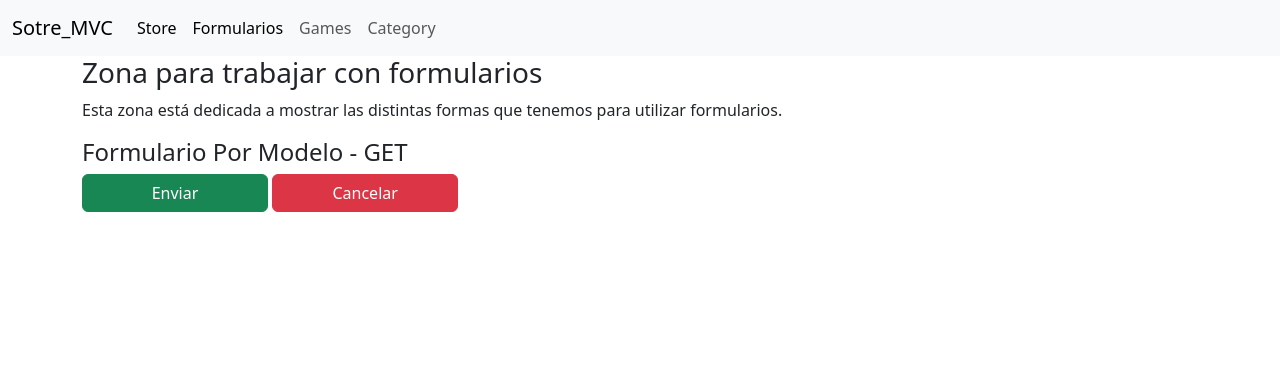
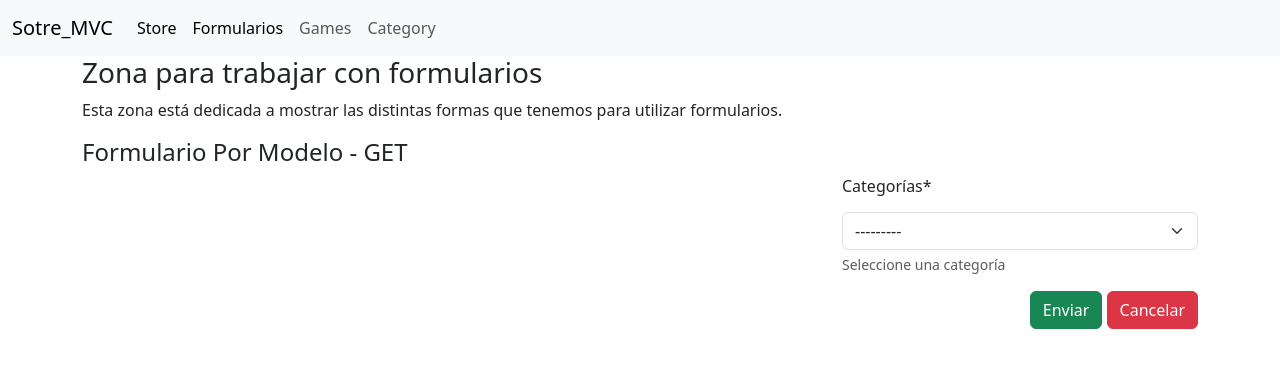
Before and after one commit to BadiaValdes/django-curso-fab, a Django app: page /forms/model in a window 1280 px wide. Shown: the top 368 px of the page. Run offline with Django 4.2, Linux system fonts and the light colour scheme; parts of the project's set-up code (start-up, migrations or seed data) failed here and were passed over; some libraries are stand-ins or nearby versions.

Commit message:
feat: model form

```diff
--- a/store/st_mvc/forms/forms.py
+++ b/store/st_mvc/forms/forms.py
@@ -1,7 +1,11 @@
 from django import forms
 from ..auxiliar.constants import length_error, START_UPPER_CASE
 from ..auxiliar.validators import validate_first_letter_uppercase
-from ..models import VideoGames
+from ..models import VideoGames, Category
+
+# Cripsy
+from crispy_forms.helper import FormHelper
+from crispy_forms.layout import Layout, Submit, Field as F, HTML, Row, Column
 
 
 class ParamForm(forms.Form):
@@ -13,18 +17,16 @@ class ParamForm(forms.Form):
         label='Título',
         required=True)
     message = forms.CharField(
-        widget=forms.TextInput(attrs={'class':'form-control'}),
+        widget=forms.TextInput(attrs={'class': 'form-control'}),
         max_length=100,
         help_text='Introduza el mensaje',
         label='Mensaje',
-        error_messages={'upper_case':START_UPPER_CASE},
-        validators=[validate_first_letter_uppercase],)
+        error_messages={'upper_case': START_UPPER_CASE},
+        validators=[validate_first_letter_uppercase], )
 
     def is_valid(self):
         print("El formulario es valido")
         return super().is_valid()
-
-
 
     def clean(self):
         cleaned_data = super().clean()
@@ -34,6 +36,35 @@ class ParamForm(forms.Form):
 
 
 class VideoGamesForm(forms.ModelForm):
+    category = forms.ModelChoiceField(
+        widget=forms.Select(),
+        help_text='Seleccione una categoría',
+        error_messages={'required': 'Debe seleccionar una categoría'},
+        required=True,
+        label='Categorías',
+        queryset=Category.objects.all()
+    )
+
     class Meta:
         model = VideoGames  # Modelo a utilizar en el formulario
         fields = ('image', 'description', 'rate', 'category')  # Campos a mostrar, Ojo el orden importa
+
+    def __init__(self, *args, **kwargs):
+        super().__init__(*args, **kwargs)
+        # Adicionamos la ayuda de cripsy para crear el layout
+        self.helper = FormHelper()
+
+        self.helper.layout = Layout(
+            Row(
+                Column(F('image')),
+                Column(F('rate')),
+                Column(F('category'))
+            ),
+            Row(
+                Column(F('description'))
+            ),
+                Column(
+                    Submit("create_store", "Enviar", css_class='btn-success button-form'),  # id. Nombre.
+                    HTML('<a href="{% url "st_mvc:forms" %}" class="btn btn-danger button-form"> Cancelar </a> '),
+                    css_class='button-form'
+            ))
--- a/store/st_mvc/view_folder/forms_obj3.py
+++ b/store/st_mvc/view_folder/forms_obj3.py
@@ -75,7 +75,7 @@ def form_class_model(request, *args, **kwargs):
         context['welcome'] = "Formulario Por Modelo - GET"
     elif request.method == METHODS['POST']:
         print(request.POST)
-        form = VideoGamesForm(request.POST)
+        form = VideoGamesForm(request.POST, request.FILES)
         if form.is_valid():
             context['welcome'] = "Formulario Por Modelo - POST"
         else:
--- a/store/templates/form_obj3/forms/form_by_model.html
+++ b/store/templates/form_obj3/forms/form_by_model.html
@@ -1,6 +1,6 @@
 {% extends 'form_obj3/index_form.html' %}
 {% load static %}
-
+{% load crispy_forms_tags %}
 
 
 {% block forms %}
@@ -16,12 +16,6 @@
     {% endif %}
     <form action="{% url 'st_mvc:form_by_model' %}" method="post" enctype="multipart/form-data">
         {% csrf_token %}
-
-        {{ form.as_p }}
-    <div class="row-cols-6">
-         <button type="submit" class="btn btn-success">Enviar</button>
-        <a class="btn btn-danger" href="{% url 'st_mvc:forms' %}">Cancelar</a>
-    </div>
-
+        {% crispy form %}
     </form>
 {% endblock forms %}
```
